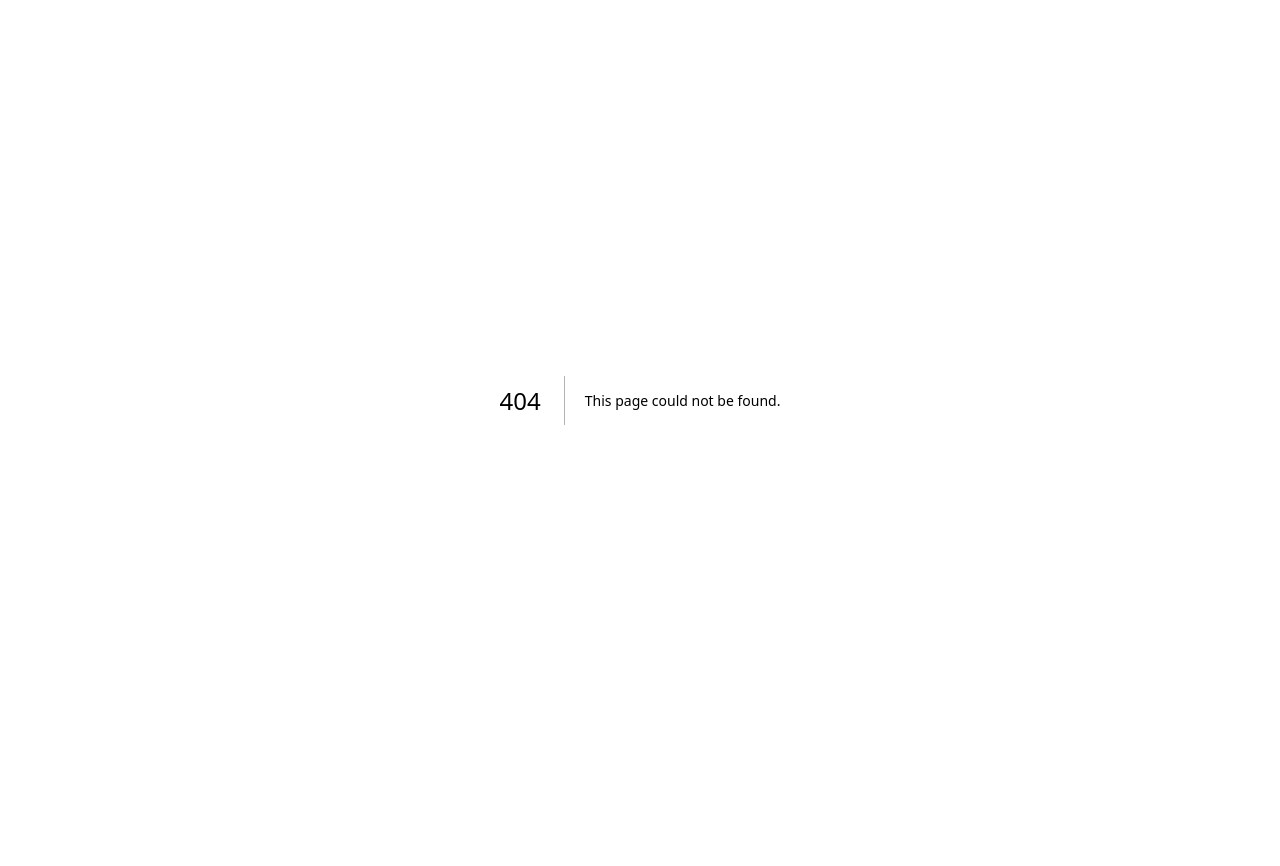
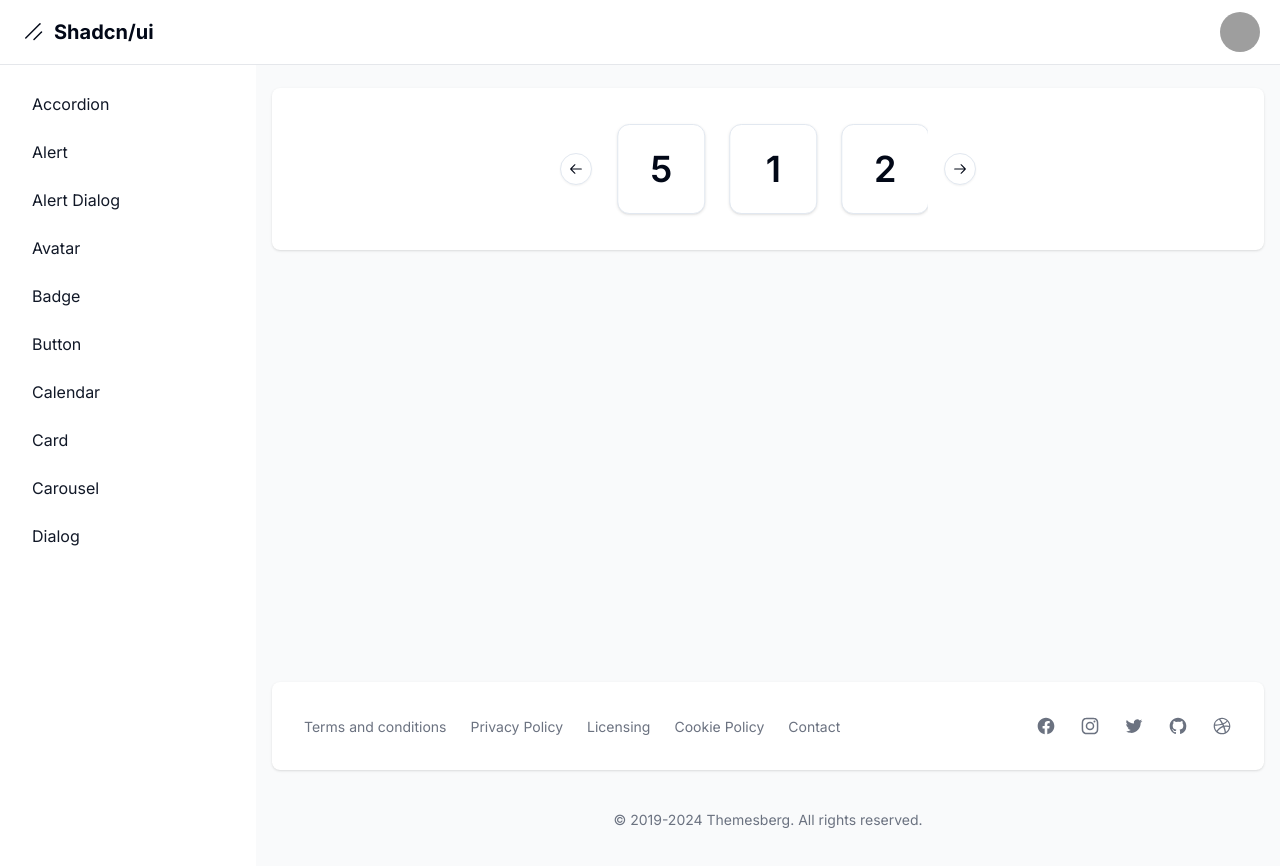
Before and after one commit to Starklord17/Shadcn-Dashboard, a Next.js app: page /dashboard/carousel in a window 1280 px wide. Before the commit this address had no page. Shown: the top 866 px of the page. Before the commit the page ends 800 px from the top, so only its background shows below. Built offline with nearby package versions, Linux system fonts and the light colour scheme; grey boxes are pictures that could not be loaded.

Commit message:
:zap: Carousel

```diff
--- a/package.json
+++ b/package.json
@@ -20,8 +20,10 @@
     "class-variance-authority": "^0.7.0",
     "clsx": "^2.1.1",
     "date-fns": "^3.6.0",
+    "embla-carousel-autoplay": "^8.3.0",
+    "embla-carousel-react": "^8.3.0",
     "lucide-react": "^0.441.0",
-    "next": "14.2.3",
+    "next": "^14.2.13",
     "react": "^18",
     "react-day-picker": "^8.10.1",
     "react-dom": "^18",
--- /dev/null
+++ b/src/app/dashboard/carousel/page.tsx
@@ -0,0 +1,46 @@
+"use client";
+
+import { Card, CardContent } from "@/components/ui/card";
+
+import {
+  Carousel,
+  CarouselContent,
+  CarouselItem,
+  CarouselNext,
+  CarouselPrevious,
+} from "@/components/ui/carousel";
+// import Autoplay from "embla-carousel-react";
+import Autoplay from "embla-carousel-autoplay";
+
+export default function Page() {
+  return (
+    <div className="w-full flex justify-center">
+      <Carousel
+        className="w-full max-w-xs"
+        // autoplay={1500}
+        plugins={[Autoplay({ delay: 1000 })]}
+        // plugins={[Autoplay()]}
+        opts={{
+          // dragFree: true,
+          loop: true,
+        }}
+      >
+        <CarouselContent>
+          {Array.from({ length: 5 }).map((_, index) => (
+            <CarouselItem key={index} className="md:basis-1/2 lg:basis-1/3">
+              <div className="p-1">
+                <Card>
+                  <CardContent className="flex aspect-square items-center justify-center p-6">
+                    <span className="text-4xl font-semibold">{index + 1}</span>
+                  </CardContent>
+                </Card>
+              </div>
+            </CarouselItem>
+          ))}
+        </CarouselContent>
+        <CarouselPrevious className="hidden sm:flex justify-center items-center" />
+        <CarouselNext className="hidden sm:flex justify-center items-center" />
+      </Carousel>
+    </div>
+  );
+}
--- a/src/app/dashboard/layout.tsx
+++ b/src/app/dashboard/layout.tsx
@@ -14,6 +14,7 @@
   { name: "calendar", href: "calendar" },
   { name: "avatar", href: "avatar" },
   { name: "card", href: "card" },
+  { name: "carousel", href: "carousel" },
 ].sort((a, b) => a.name.localeCompare(b.name));
 
 export default function DashboardLayout({
--- /dev/null
+++ b/src/components/ui/carousel.tsx
@@ -0,0 +1,262 @@
+"use client"
+
+import * as React from "react"
+import { ArrowLeftIcon, ArrowRightIcon } from "@radix-ui/react-icons"
+import useEmblaCarousel, {
+  type UseEmblaCarouselType,
+} from "embla-carousel-react"
+
+import { cn } from "@/lib/utils"
+import { Button } from "@/components/ui/button"
+
+type CarouselApi = UseEmblaCarouselType[1]
+type UseCarouselParameters = Parameters<typeof useEmblaCarousel>
+type CarouselOptions = UseCarouselParameters[0]
+type CarouselPlugin = UseCarouselParameters[1]
+
+type CarouselProps = {
+  opts?: CarouselOptions
+  plugins?: CarouselPlugin
+  orientation?: "horizontal" | "vertical"
+  setApi?: (api: CarouselApi) => void
+}
+
+type CarouselContextProps = {
+  carouselRef: ReturnType<typeof useEmblaCarousel>[0]
+  api: ReturnType<typeof useEmblaCarousel>[1]
+  scrollPrev: () => void
+  scrollNext: () => void
+  canScrollPrev: boolean
+  canScrollNext: boolean
+} & CarouselProps
+
+const CarouselContext = React.createContext<CarouselContextProps | null>(null)
+
+function useCarousel() {
+  const context = React.useContext(CarouselContext)
+
+  if (!context) {
+    throw new Error("useCarousel must be used within a <Carousel />")
+  }
+
+  return context
+}
+
+const Carousel = React.forwardRef<
+  HTMLDivElement,
+  React.HTMLAttributes<HTMLDivElement> & CarouselProps
+>(
+  (
+    {
+      orientation = "horizontal",
+      opts,
+      setApi,
+      plugins,
+      className,
+      children,
+      ...props
+    },
+    ref
+  ) => {
+    const [carouselRef, api] = useEmblaCarousel(
+      {
+        ...opts,
+        axis: orientation === "horizontal" ? "x" : "y",
+      },
+      plugins
+    )
+    const [canScrollPrev, setCanScrollPrev] = React.useState(false)
+    const [canScrollNext, setCanScrollNext] = React.useState(false)
+
+    const onSelect = React.useCallback((api: CarouselApi) => {
+      if (!api) {
+        return
+      }
+
+      setCanScrollPrev(api.canScrollPrev())
+      setCanScrollNext(api.canScrollNext())
+    }, [])
+
+    const scrollPrev = React.useCallback(() => {
+      api?.scrollPrev()
+    }, [api])
+
+    const scrollNext = React.useCallback(() => {
+      api?.scrollNext()
+    }, [api])
+
+    const handleKeyDown = React.useCallback(
+      (event: React.KeyboardEvent<HTMLDivElement>) => {
+        if (event.key === "ArrowLeft") {
+          event.preventDefault()
+          scrollPrev()
+        } else if (event.key === "ArrowRight") {
+          event.preventDefault()
+          scrollNext()
+        }
+      },
+      [scrollPrev, scrollNext]
+    )
+
+    React.useEffect(() => {
+      if (!api || !setApi) {
+        return
+      }
+
+      setApi(api)
+    }, [api, setApi])
+
+    React.useEffect(() => {
+      if (!api) {
+        return
+      }
+
+      onSelect(api)
+      api.on("reInit", onSelect)
+      api.on("select", onSelect)
+
+      return () => {
+        api?.off("select", onSelect)
+      }
+    }, [api, onSelect])
+
+    return (
+      <CarouselContext.Provider
+        value={{
+          carouselRef,
+          api: api,
+          opts,
+          orientation:
+            orientation || (opts?.axis === "y" ? "vertical" : "horizontal"),
+          scrollPrev,
+          scrollNext,
+          canScrollPrev,
+          canScrollNext,
+        }}
+      >
+        <div
+          ref={ref}
+          onKeyDownCapture={handleKeyDown}
+          className={cn("relative", className)}
+          role="region"
+          aria-roledescription="carousel"
+          {...props}
+        >
+          {children}
+        </div>
+      </CarouselContext.Provider>
+    )
+  }
+)
+Carousel.displayName = "Carousel"
+
+const CarouselContent = React.forwardRef<
+  HTMLDivElement,
+  React.HTMLAttributes<HTMLDivElement>
+>(({ className, ...props }, ref) => {
+  const { carouselRef, orientation } = useCarousel()
+
+  return (
+    <div ref={carouselRef} className="overflow-hidden">
+      <div
+        ref={ref}
+        className={cn(
+          "flex",
+          orientation === "horizontal" ? "-ml-4" : "-mt-4 flex-col",
+          className
+        )}
+        {...props}
+      />
+    </div>
+  )
+})
+CarouselContent.displayName = "CarouselContent"
+
+const CarouselItem = React.forwardRef<
+  HTMLDivElement,
+  React.HTMLAttributes<HTMLDivElement>
+>(({ className, ...props }, ref) => {
+  const { orientation } = useCarousel()
+
+  return (
+    <div
+      ref={ref}
+      role="group"
+      aria-roledescription="slide"
+      className={cn(
+        "min-w-0 shrink-0 grow-0 basis-full",
+        orientation === "horizontal" ? "pl-4" : "pt-4",
+        className
+      )}
+      {...props}
+    />
+  )
+})
+CarouselItem.displayName = "CarouselItem"
+
+const CarouselPrevious = React.forwardRef<
+  HTMLButtonElement,
+  React.ComponentProps<typeof Button>
+>(({ className, variant = "outline", size = "icon", ...props }, ref) => {
+  const { orientation, scrollPrev, canScrollPrev } = useCarousel()
+
+  return (
+    <Button
+      ref={ref}
+      variant={variant}
+      size={size}
+      className={cn(
+        "absolute  h-8 w-8 rounded-full",
+        orientation === "horizontal"
+          ? "-left-12 top-1/2 -translate-y-1/2"
+          : "-top-12 left-1/2 -translate-x-1/2 rotate-90",
+        className
+      )}
+      disabled={!canScrollPrev}
+      onClick={scrollPrev}
+      {...props}
+    >
+      <ArrowLeftIcon className="h-4 w-4" />
+      <span className="sr-only">Previous slide</span>
+    </Button>
+  )
+})
+CarouselPrevious.displayName = "CarouselPrevious"
+
+const CarouselNext = React.forwardRef<
+  HTMLButtonElement,
+  React.ComponentProps<typeof Button>
+>(({ className, variant = "outline", size = "icon", ...props }, ref) => {
+  const { orientation, scrollNext, canScrollNext } = useCarousel()
+
+  return (
+    <Button
+      ref={ref}
+      variant={variant}
+      size={size}
+      className={cn(
+        "absolute h-8 w-8 rounded-full",
+        orientation === "horizontal"
+          ? "-right-12 top-1/2 -translate-y-1/2"
+          : "-bottom-12 left-1/2 -translate-x-1/2 rotate-90",
+        className
+      )}
+      disabled={!canScrollNext}
+      onClick={scrollNext}
+      {...props}
+    >
+      <ArrowRightIcon className="h-4 w-4" />
+      <span className="sr-only">Next slide</span>
+    </Button>
+  )
+})
+CarouselNext.displayName = "CarouselNext"
+
+export {
+  type CarouselApi,
+  Carousel,
+  CarouselContent,
+  CarouselItem,
+  CarouselPrevious,
+  CarouselNext,
+}
```
Also changed, not shown: 2 other files (tests, documents, lock files or other folders).
